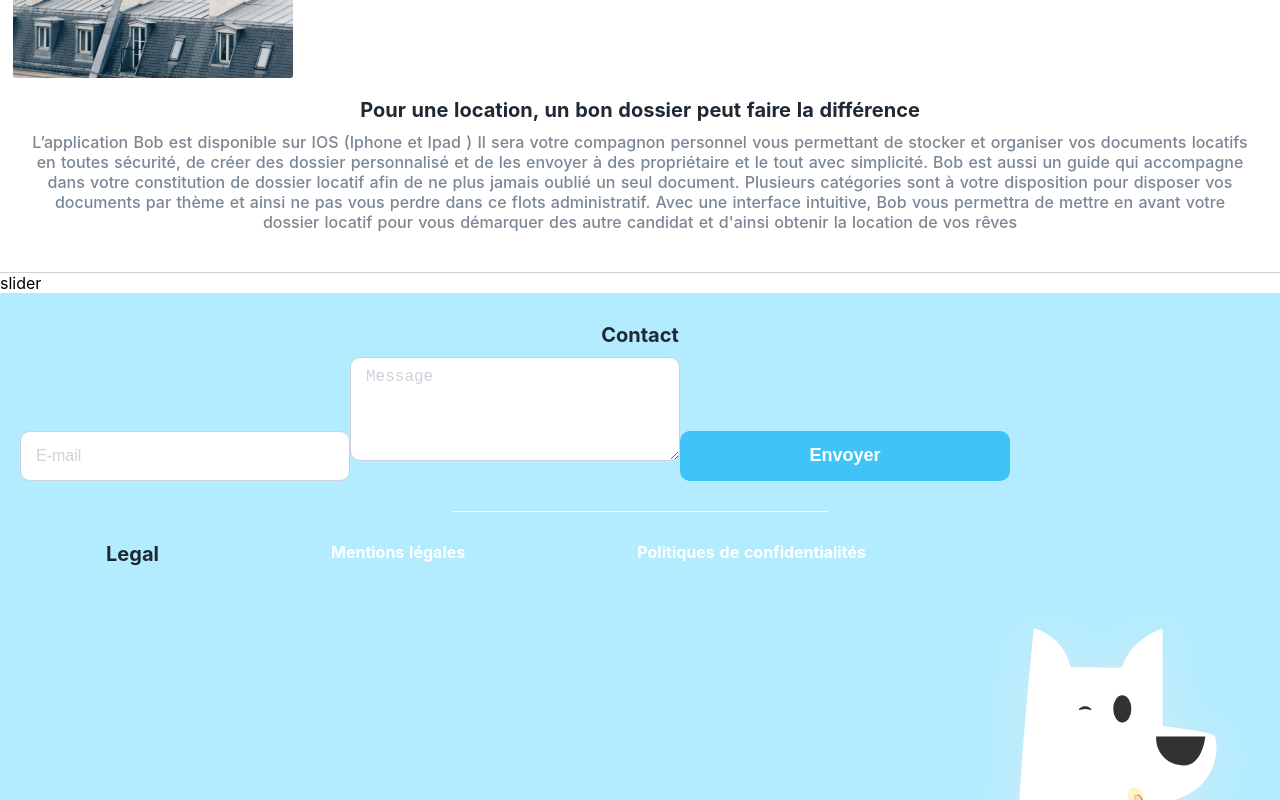
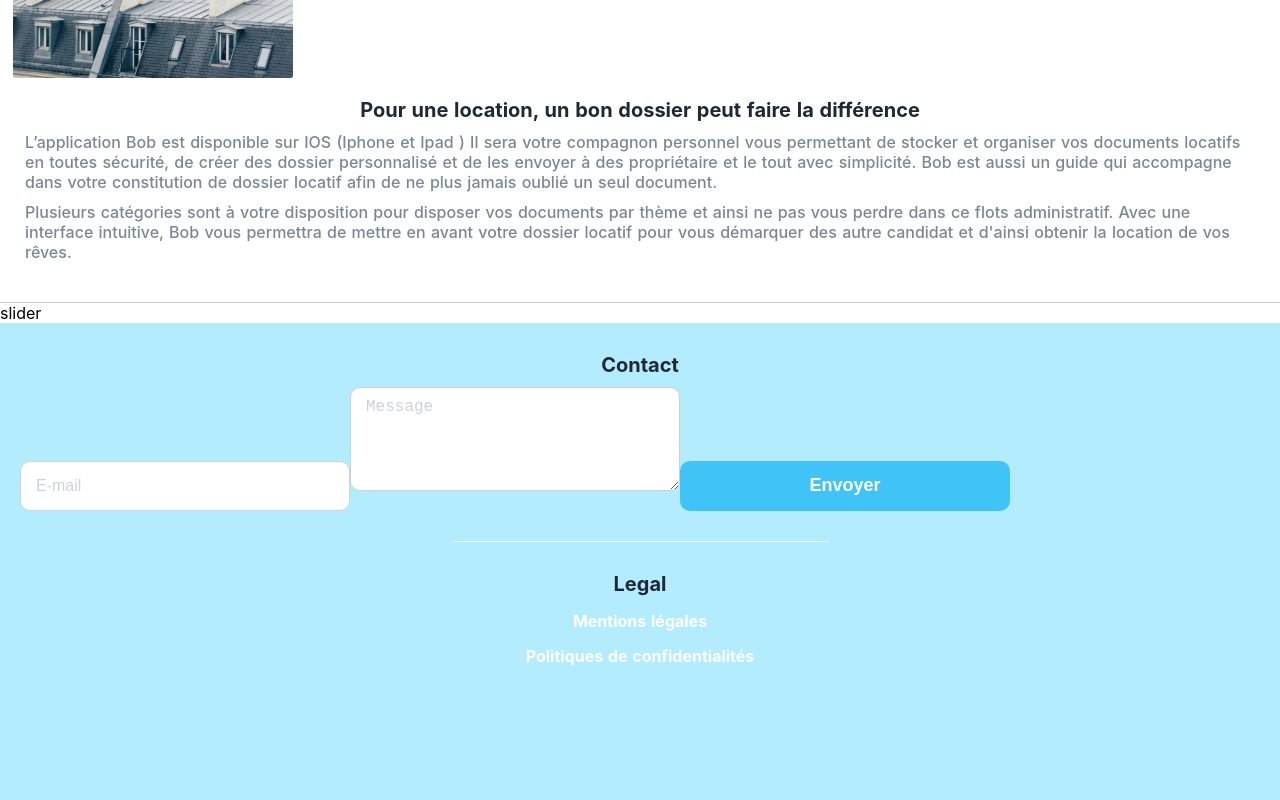
Before and after one commit to DeathCoinOfTheDoom/backoffice-landing-page, a Nuxt app: page / in a window 1280 px wide. Shown: the part 1900-2700 px from the top of the page. Built offline with nearby package versions, Linux system fonts and the light colour scheme; what vuejs-smart-table would draw is missing.

Commit message:
update indent section 'explain' landing page

```diff
--- a/components/layout/Footer.vue
+++ b/components/layout/Footer.vue
@@ -85,8 +85,7 @@ footer {
 }
 
 .legal__item {
-  flex-shrink: 0;
-  flex-grow: 1;
+  flex: 0 0 100%;
 }
 
 .legal .section__title {
--- a/pages/index.vue
+++ b/pages/index.vue
@@ -47,7 +47,10 @@
       <h2 class="section__title">Pour une location, un bon dossier peut faire la différence</h2>
       <p
         class="section__text"
-      >L’application Bob est disponible sur IOS (Iphone et Ipad ) Il sera votre compagnon personnel vous permettant de stocker et organiser vos documents locatifs en toutes sécurité, de créer des dossier personnalisé et de les envoyer à des propriétaire et le tout avec simplicité. Bob est aussi un guide qui accompagne dans votre constitution de dossier locatif afin de ne plus jamais oublié un seul document. Plusieurs catégories sont à votre disposition pour disposer vos documents par thème et ainsi ne pas vous perdre dans ce flots administratif. Avec une interface intuitive, Bob vous permettra de mettre en avant votre dossier locatif pour vous démarquer des autre candidat et d'ainsi obtenir la location de vos rêves</p>
+      >L’application Bob est disponible sur IOS (Iphone et Ipad ) Il sera votre compagnon personnel vous permettant de stocker et organiser vos documents locatifs en toutes sécurité, de créer des dossier personnalisé et de les envoyer à des propriétaire et le tout avec simplicité. Bob est aussi un guide qui accompagne dans votre constitution de dossier locatif afin de ne plus jamais oublié un seul document.</p>
+      <p
+        class="section__text"
+      >Plusieurs catégories sont à votre disposition pour disposer vos documents par thème et ainsi ne pas vous perdre dans ce flots administratif. Avec une interface intuitive, Bob vous permettra de mettre en avant votre dossier locatif pour vous démarquer des autre candidat et d'ainsi obtenir la location de vos rêves.</p>
     </section>
     <section>slider</section>
     <section></section>
@@ -171,5 +174,6 @@ export default {
 
 .explain .section__text {
   padding: 10px 25px 0px 25px;
+  text-align: left;
 }
 </style>
```
